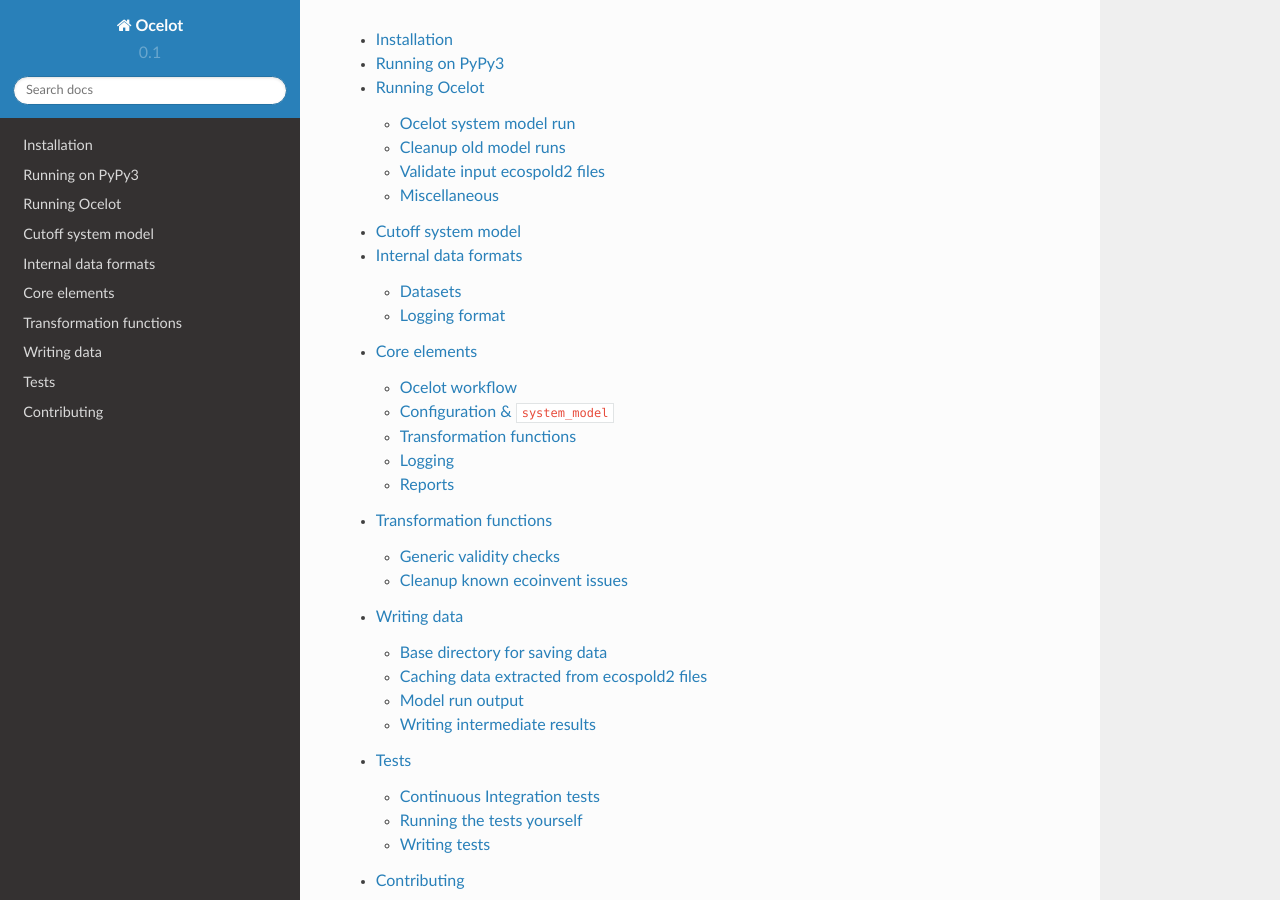
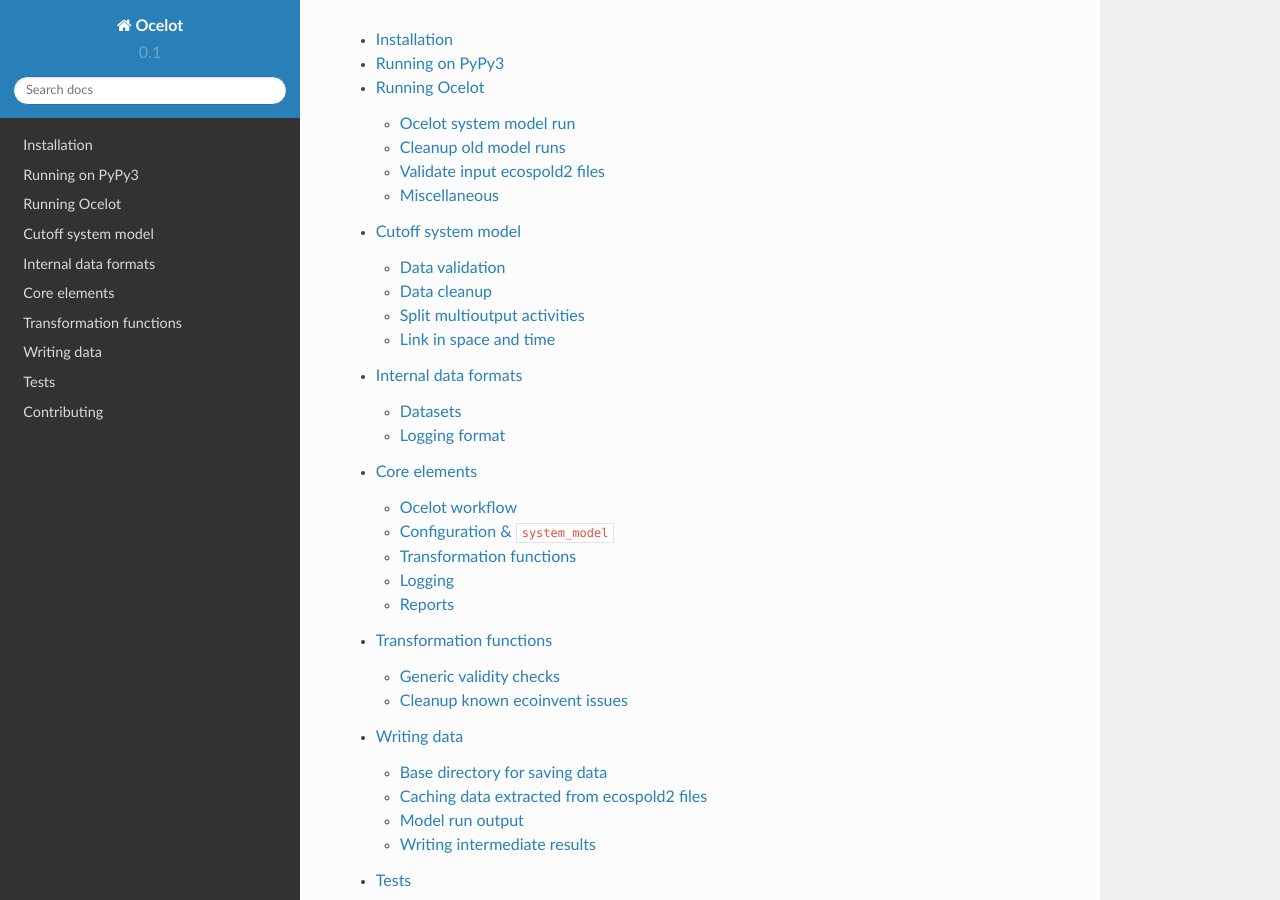
Before and after one commit to OcelotProject/Ocelot, a Sphinx documentation site: the page built from docs/index.rst, in a window 1280 px wide and 900 px high, scrolled down 718 px. Built offline with Sphinx 7.4.7 and the Read the Docs theme 2.0.0, drawn with Linux system fonts in a browser that asks for light colours; some of the changed lines change nothing that is shown.

Commit message:
Better document cutoff system model

```diff
--- a/docs/cutoff.rst
+++ b/docs/cutoff.rst
@@ -1,4 +1,62 @@
 Cutoff system model
-===================
+*******************
+
+The distinguishing features of the cutoff system model are that waste producers pay the full cost of waste treatment or disposal, and that economic allocation is used to split most multioutput activities.
+
+The cutoff system model consists of a few steps, each of which is broken up into multiple transformation functions.
+
+Data validation
+===============
+
+.. autofunction:: ocelot.transformations.parameterization.variable_names_are_unique
+
+.. autofunction:: ocelot.transformations.validation.ensure_markets_only_have_one_reference_product
+
+.. autofunction:: ocelot.transformations.validation.ensure_markets_dont_consume_their_ref_product
+
+Data cleanup
+============
+
+.. autofunction:: ocelot.transformations.parameterization.implicit_references.replace_implicit_references
+
+.. autofunction:: ocelot.transformations.parameterization.known_ecoinvent_issues.fix_known_bad_formula_strings
+
+.. autofunction:: ocelot.transformations.parameterization.python_compatibility.lowercase_all_parameters
+
+.. autofunction:: ocelot.transformations.parameterization.python_compatibility.fix_math_formulas
+
+.. autofunction:: ocelot.transformations.parameterization.python_compatibility.replace_reserved_words
+
+.. autofunction:: ocelot.transformations.parameterization.python_compatibility.delete_unparsable_formulas
+
+.. autofunction:: ocelot.transformations.cutoff.cleanup.remove_consequential_exchanges
+
+.. autofunction:: ocelot.transformations.cutoff.cleanup.drop_rp_activity_links
+
+.. autofunction:: ocelot.transformations.activity_links.check_activity_link_validity
+
+Split multioutput activities
+============================
+
+.. autofunction:: ocelot.transformations.cutoff.allocation.choose_allocation_method
 
 .. autofunction:: ocelot.transformations.cutoff.economic.economic_allocation
+
+.. autofunction:: ocelot.transformations.cutoff.wastes.recycling_allocation
+
+.. autofunction:: ocelot.transformations.cutoff.wastes.waste_treatment_allocation
+
+.. autofunction:: ocelot.transformations.cutoff.wastes.waste_treatment_allocation
+
+.. autofunction:: ocelot.transformations.cutoff.wastes.waste_treatment_allocation
+
+.. autofunction:: ocelot.transformations.cutoff.combined.combined_production
+
+.. autofunction:: ocelot.transformations.cutoff.combined.combined_production_with_byproducts
+
+Link in space and time
+======================
+
+.. autofunction:: ocelot.transformations.locations.relabel_global_to_row
+
+.. autofunction:: ocelot.transformations.cleanup.drop_zero_pv_row_datasets
```
